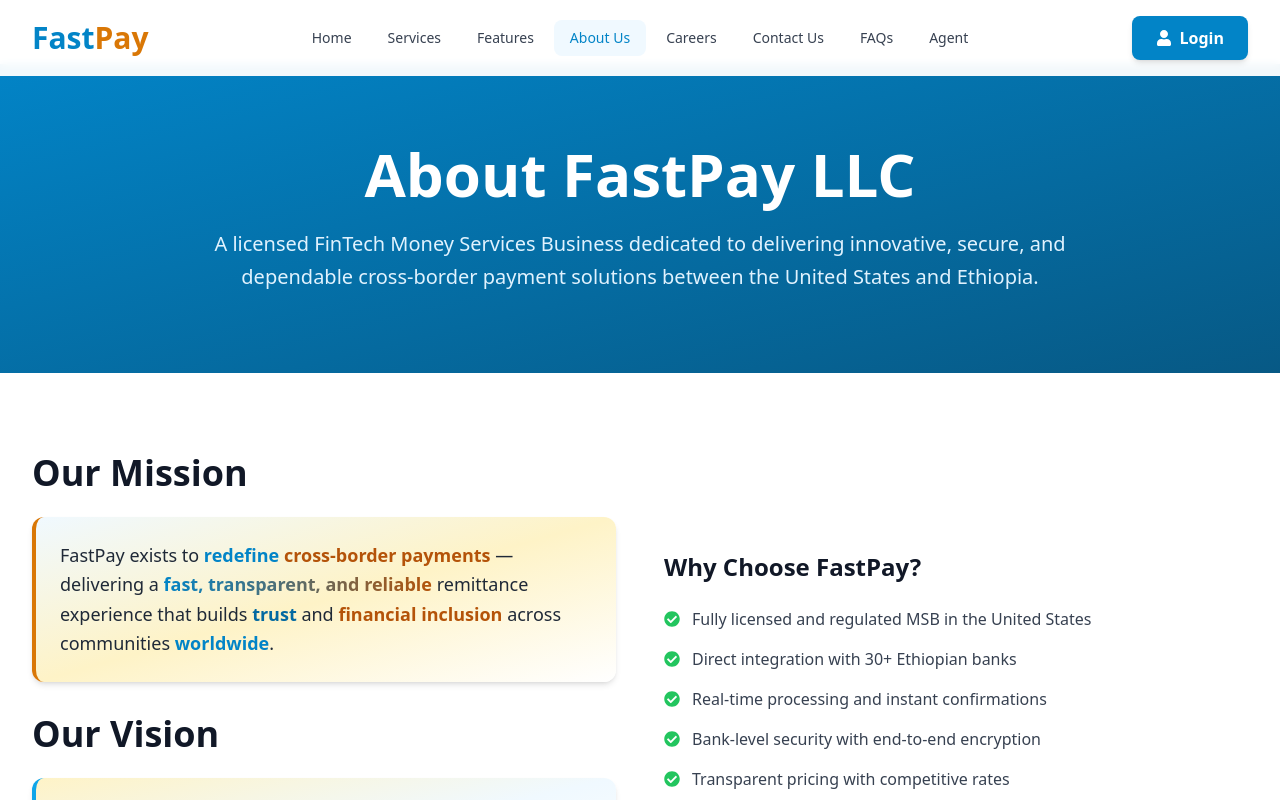
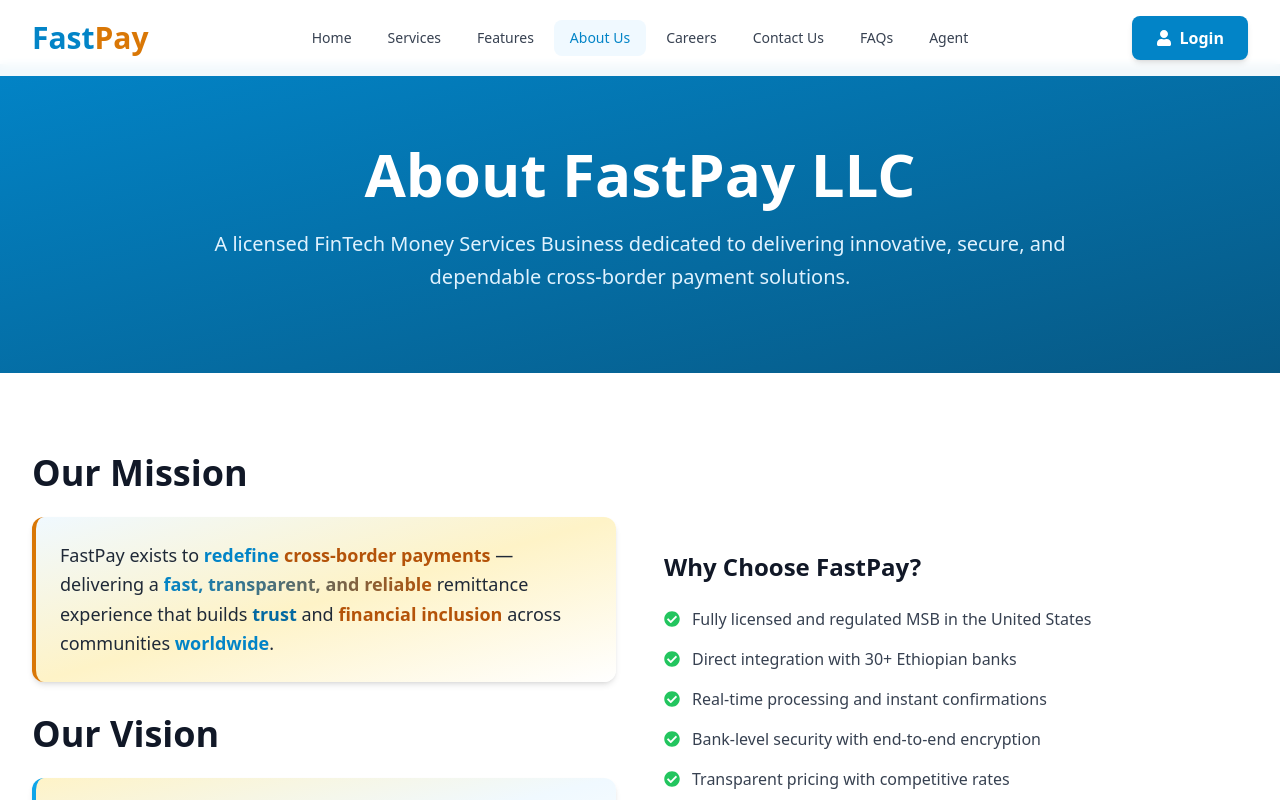
Before and after one commit to motumag/fpnewlandingpage, a React (Vite) app: page /about in a window 1280 px wide. Shown: the top 800 px of the page. Built offline with nearby package versions, Linux system fonts and the light colour scheme.

Commit message:
removed united states and ethiopia

```diff
--- a/src/pages/AboutUs.jsx
+++ b/src/pages/AboutUs.jsx
@@ -113,7 +113,7 @@
           >
             <h1 className="text-5xl md:text-6xl font-bold mb-6">About FastPay LLC</h1>
             <p className="text-xl text-primary-100 leading-relaxed">
-              A licensed FinTech Money Services Business dedicated to delivering innovative, secure, and dependable cross-border payment solutions between the United States and Ethiopia.
+              A licensed FinTech Money Services Business dedicated to delivering innovative, secure, and dependable cross-border payment solutions.
             </p>
           </motion.div>
         </div>
```
